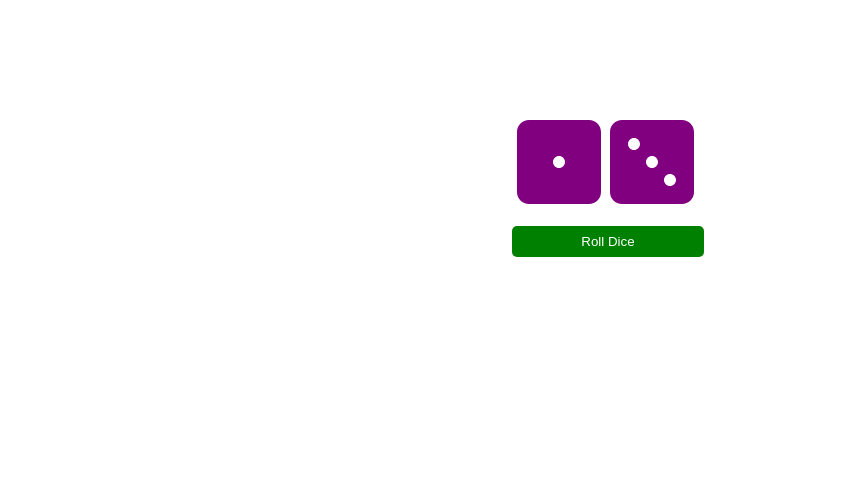
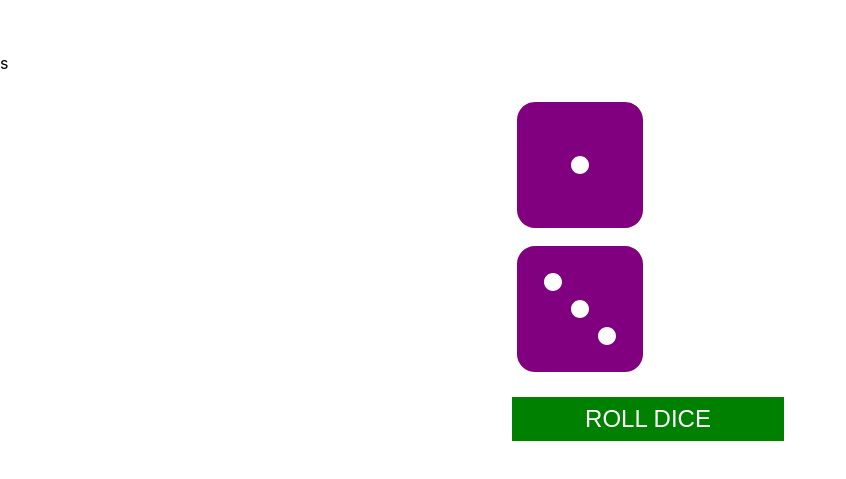
Before and after one commit to Floony7/react-dice-roll-app, a React (Create React App) app: page / in a window 1280 px wide. Shown: the part 147-626 px from the top of the page, without its empty margins (0-846 px from the left). Built offline with nearby package versions, Linux system fonts and the light colour scheme.

Commit message:
UI changes

```diff
--- a/src/App.js
+++ b/src/App.js
@@ -16,11 +16,7 @@ function App() {
   } */
   return (
     <div className="App">
-      <header className="App-header">
-        <h1>
-          <RollDice />
-        </h1>
-      </header>
+      <RollDice />s
     </div>
   )
 }
--- a/src/Die.js
+++ b/src/Die.js
@@ -10,7 +10,7 @@ const DieStyles = styled.div`
 const Die = ({ roll }) => {
   return (
     <DieStyles>
-      <FontAwesomeIcon icon={roll} color="purple" size="3x" />
+      <FontAwesomeIcon icon={roll} color="purple" size="9x" />
     </DieStyles>
   )
 }
--- a/src/RollDice.js
+++ b/src/RollDice.js
@@ -6,17 +6,23 @@ import styled from "styled-components"
 
 const Button = styled.button`
   display: block;
-  width: 12rem;
+  width: 17rem;
   padding: 0.5rem;
-  border-radius: 5px;
   margin-top: 1rem;
   border: none;
   background-color: green;
   color: #fff;
+  font-size: 1.5rem;
+  text-transform: uppercase;
   transition: all 0.4s ease-in-out;
 
   &:hover {
     background-color: teal;
+    border: none;
+  }
+
+  &:active {
+    border: none;
   }
 `
 
```
